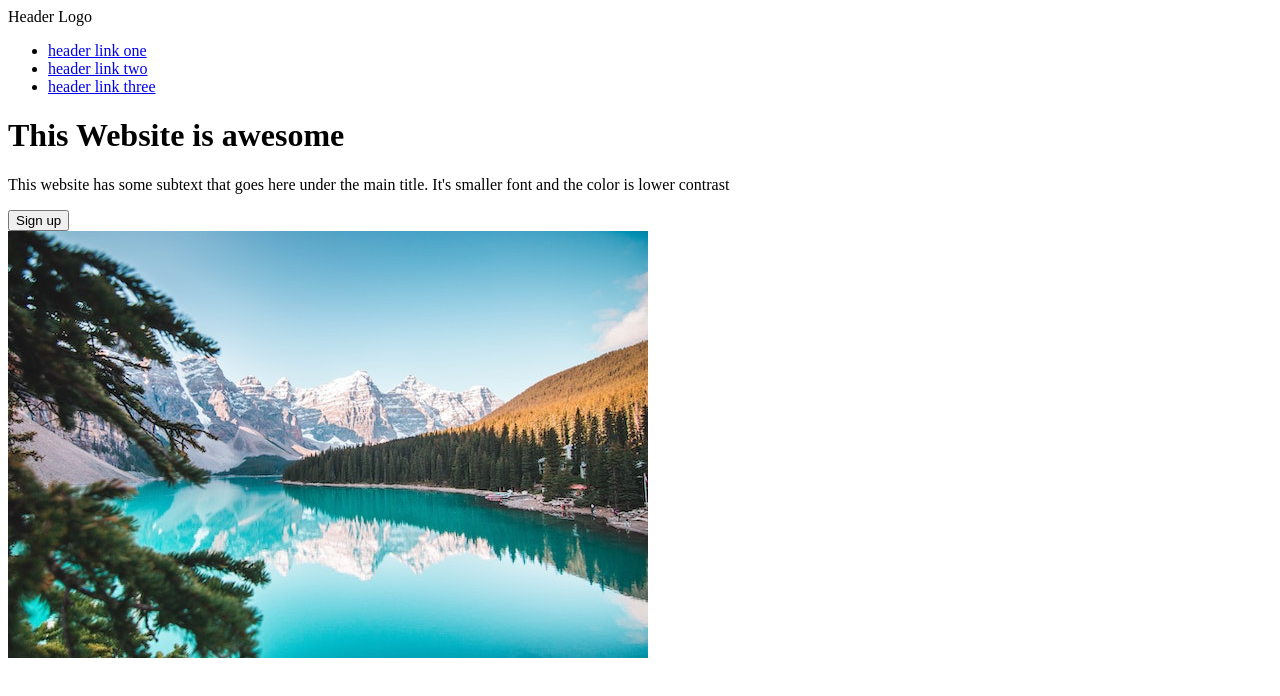
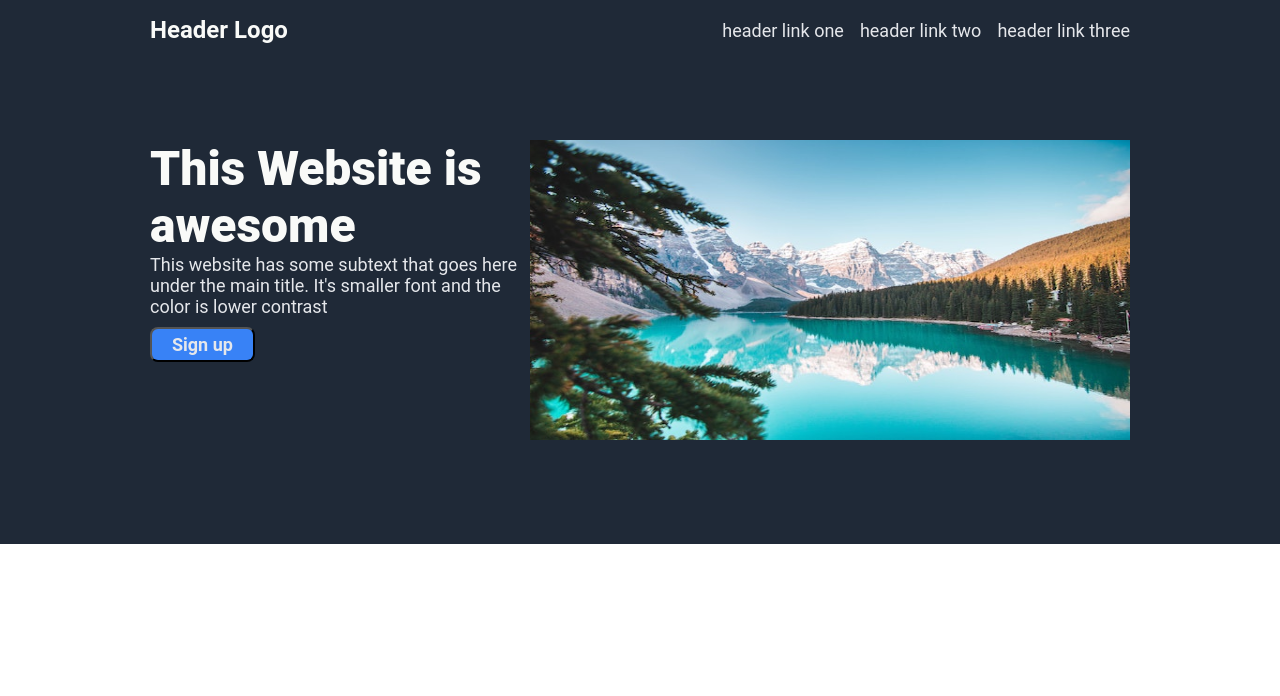
Before and after one commit to karthikv93/odin-landin-page, a plain HTML site: page index.html in a window 1280 px wide. Drawn offline with Linux system fonts and the light colour scheme.

Commit message:
add header styles

```diff
--- a/index.html
+++ b/index.html
@@ -11,16 +11,18 @@
 
 <body>
     <div class="header">
+    <div class="nav-bar">
         <div class="logo">
             Header Logo
         </div>
-        <div class="links">
-            <ul>
+        <!-- <div class="links"> -->
+            <ul class="links">
                 <li><a href="#">header link one</a></li>
                 <li><a href="#">header link two</a></li>
                 <li><a href="#">header link three</a></li>
             </ul>
-        </div>
+        <!-- </div> -->
+    </div>
         <div class="hero">
             <div class="hero-left">
                 <h1>This Website is awesome</h1>
--- a/styles.css
+++ b/styles.css
@@ -0,0 +1,79 @@
+*{
+    padding: 0;
+    margin: 0;
+}
+body{
+    font-family: Roboto, sans-serif;
+    margin: 0;
+    padding: 0;
+}
+
+ul{
+    list-style: none;
+    padding: 0;
+    margin: 0;
+    gap: 16px;
+}
+
+a{
+    text-decoration: none;
+}
+
+h1{
+    font-size: 48px;
+    color: #F9FAF8;
+    font-weight: 800;
+}
+
+button{
+    background-color: #3882F6;
+    padding: 5px 20px;
+    font-size: 18px;
+    font-family: Roboto, sans-serif;
+    margin-top: 10px;
+    font-weight: bold;
+    border-radius: 8px;
+    color: #E5E7EB;
+}
+
+.header{
+    background-color: #1F2937;
+    padding: 0px 150px 100px;
+}
+
+.nav-bar{
+    display: flex;
+    justify-content: space-between;
+    padding: 16px 0px;
+    align-items: center;
+}
+
+.links{
+    display: flex;
+}
+
+.logo{
+ font-size: 24px;
+ color: #F9FAF8;
+ font-weight: 600;
+}
+
+.hero{
+    margin-top: 80px;
+    display: flex;
+    justify-content: space-between;
+}
+
+/* .hero-right{
+    flex: 0 1 auto;
+} */
+
+.hero-left > p, a{
+    font-size: 18px;
+    color: #E5E7EB;
+}
+
+.hero-right > img{
+    width: 600px;
+    height: 300px;
+}
```
